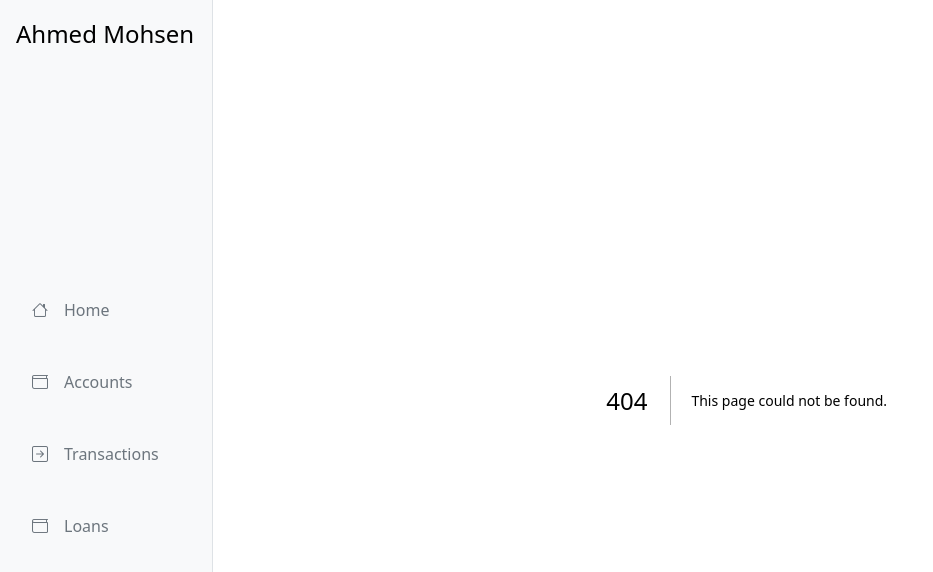
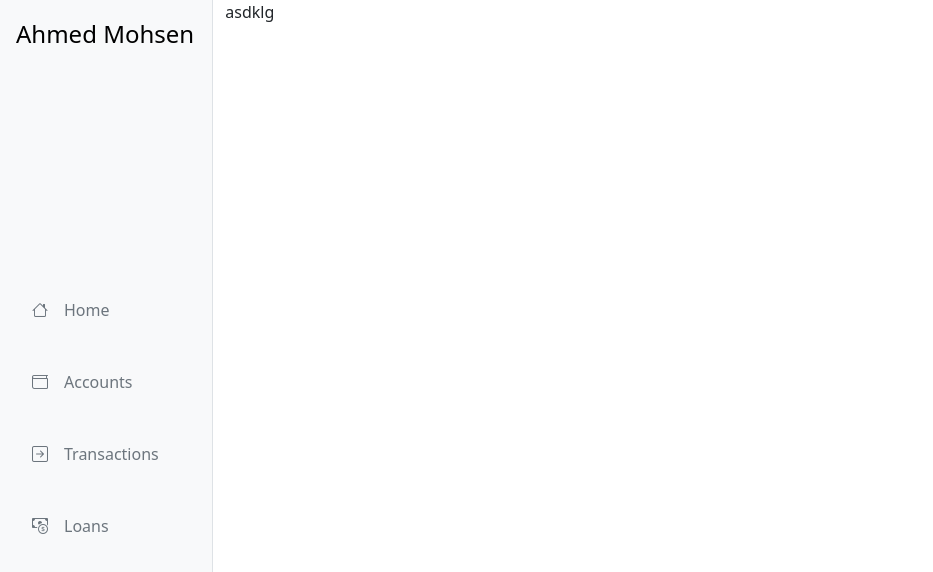
Before and after one commit to software-engineering-2023/Batates-M7mra, a Next.js app in the folder online-banking-system-website/: page /transactions in a window 1280 px wide. Before the commit this address had no page. Shown: the top 572 px of the page, without its empty margins (0-933 px from the left). Built offline with nearby package versions, Linux system fonts and the light colour scheme.

Commit message:
added transactions page

```diff
--- a/online-banking-system-website/src/app/layout.tsx
+++ b/online-banking-system-website/src/app/layout.tsx
@@ -26,8 +26,8 @@ const sidebarLinks = [
     text: "Transactions",
   },
   {
-    href: "/loans/loan-application",
-    icon: "wallet",
+    href: "/loans",
+    icon: "cash-coin",
     text: "Loans"
   }
 ];
--- /dev/null
+++ b/online-banking-system-website/src/app/transactions/page.tsx
@@ -0,0 +1,3 @@
+export default function Home() {
+  return <p>asdklg</p>;
+}
```
